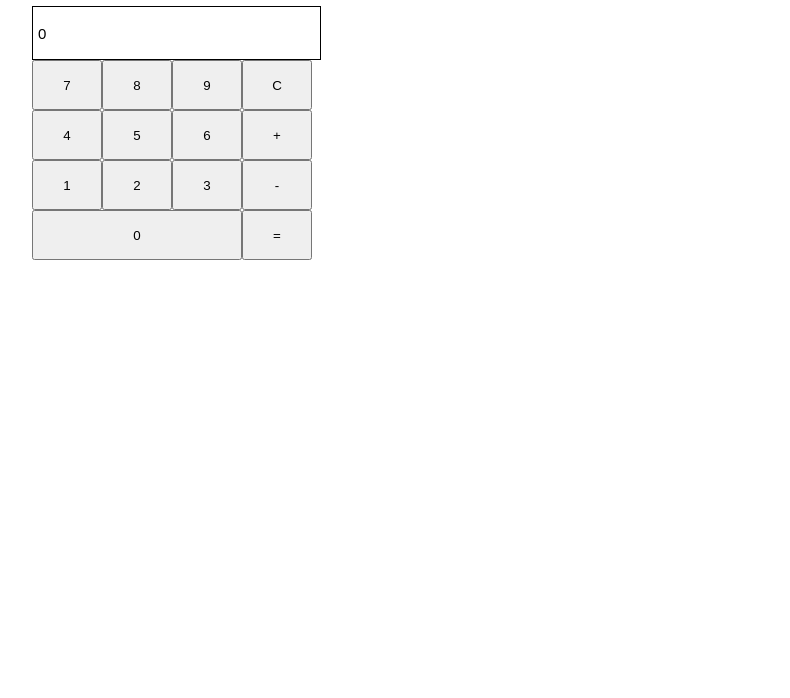
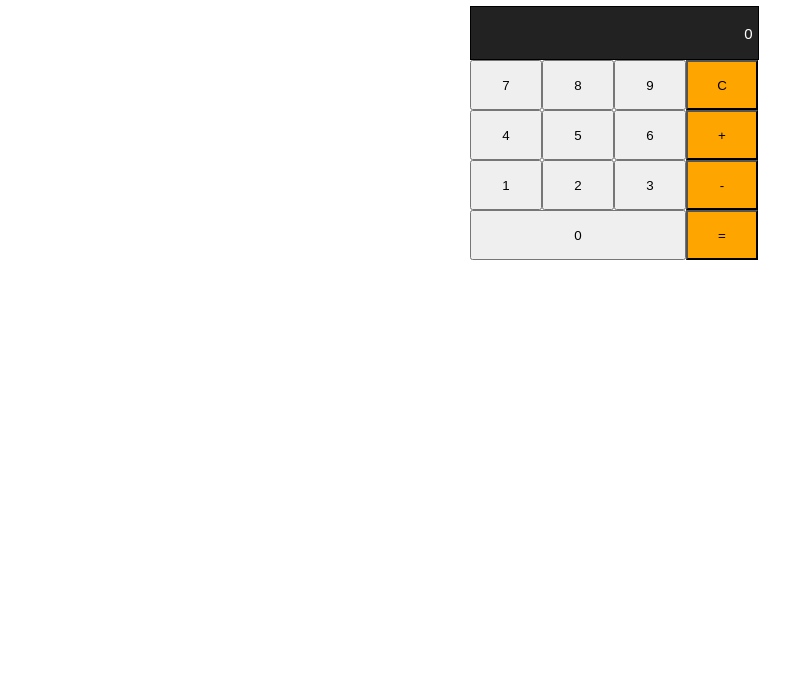
Before and after one commit to kaori-kk/JSlearning, a plain HTML site: page calculator/index.html in a window 1280 px wide. Shown: the part 102-800 px from the top of the page, without its empty margins (26-816 px from the left). Drawn offline with nearby package versions, Linux system fonts and the light colour scheme.

Commit message:
fixed style

```diff
--- a/calculator/index.html
+++ b/calculator/index.html
@@ -10,7 +10,7 @@
 
   <div id="app">
     <h1>Calculator</h1>
-    <input type="text" :value="display" readonly>
+    <input type="text" :value="display" class="result" readonly >
     <div class="buttons" v-for="(row, index) in numbers" >
       <button
         v-for="(number, index2) in row"
@@ -77,12 +77,15 @@
   </script>
 
   <style>
+    body{
+      text-align: center;
+    }
     button {
-      width: 70px;
+      width: 72px;
       height: 50px;
     }
     #button3-0 {
-      width: 210px;
+      width: 216px;
     }
     #app {
       margin: 50px;
@@ -91,10 +94,25 @@
       font-size: 15px;
       border-width:1px;
       border-color: black;
-    border-style: solid;
+      border-style: solid;
       width: 280px;
       height: 50px;
-      padding-left: 5px;
+      padding-right: 5px;
+      background-color: #222;
+      color: white;
+      text-align: right;
+    }
+    #button0-3{
+      background-color: orange;
+    }
+    #button1-3{
+      background-color: orange;
+    }
+    #button2-3{
+      background-color: orange;
+    }
+    #button3-1{
+      background-color: orange;
     }
   </style>
 </body>
```
